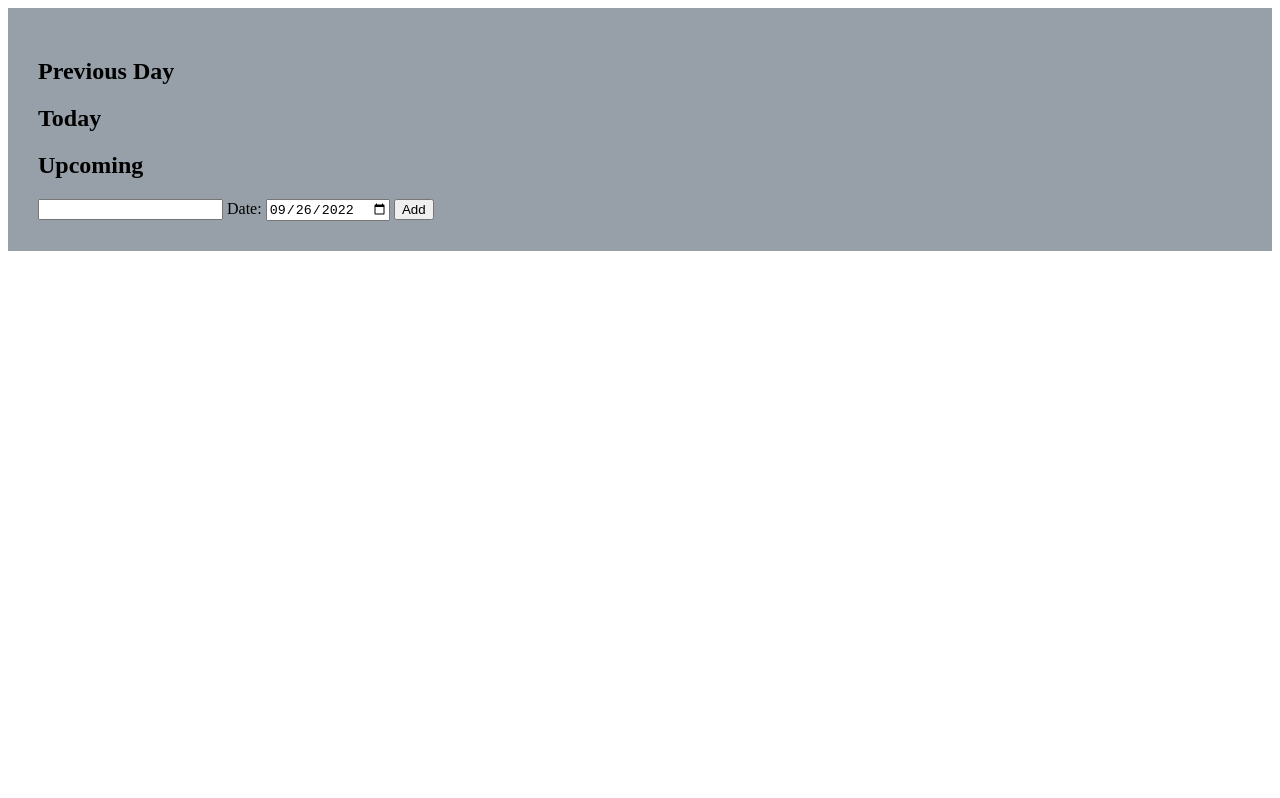
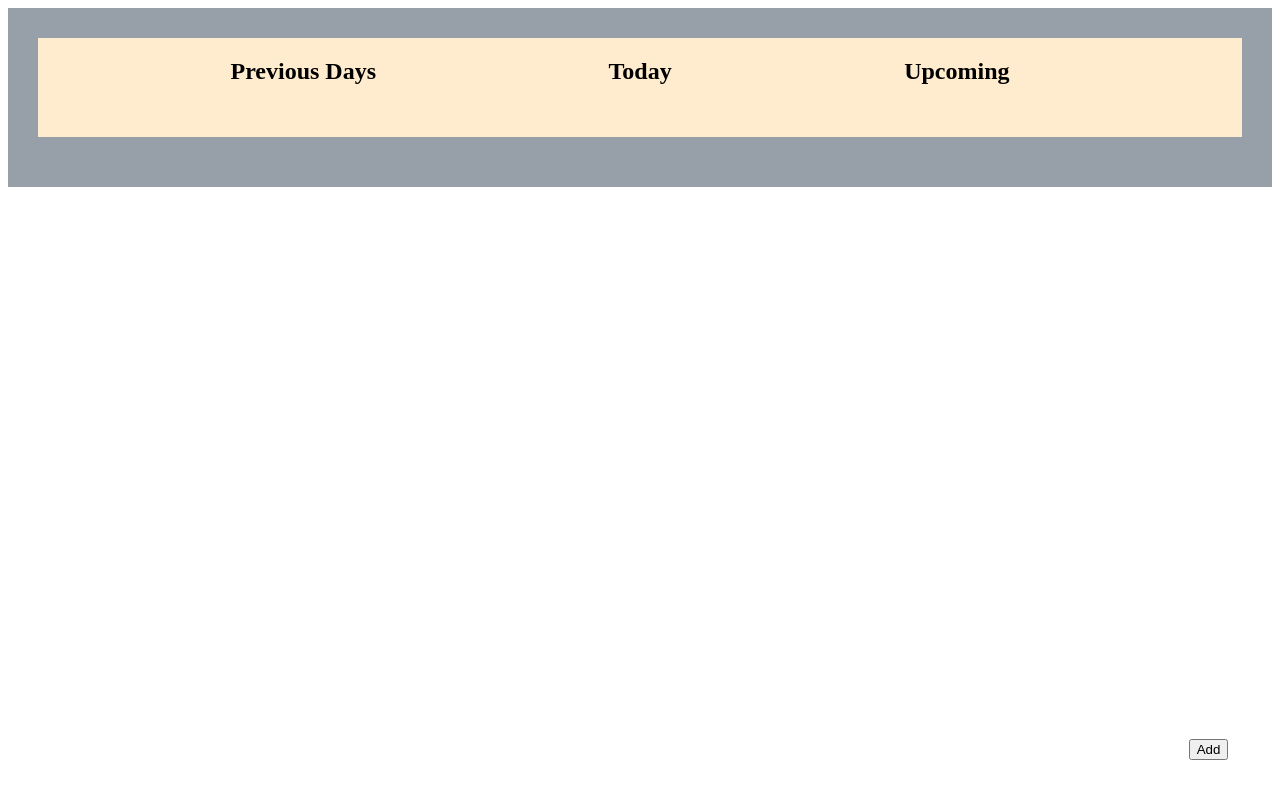
Before and after one commit to ThanasisKl/TasksOrganizer, a website with bundled scripts: page public/index.html in a window 1280 px wide. Built offline with nearby package versions, Linux system fonts and the light colour scheme.

Commit message:
adding add button and fixing css style

```diff
--- a/public/index.html
+++ b/public/index.html
@@ -10,22 +10,32 @@
 </head>
 <body>
   <div id="mainDiv">
-    <ul id="list">
-      <h2 class="headings">Previous Day</h2>
+    <div id="tasks">
+      <div class="lists">
+        <h2 class="headings">Previous Days</h2>
         <ul id="before_list"></ul>
+      </div>
 
+      <div class="lists">
         <h2 class="headings">Today</h2>
         <ul id="today_list"></ul>
+      </div>
 
+      <div class="lists">
         <h2 class="headings">Upcoming</h2>
         <ul id="upcoming_list"></ul>
-    </ul>
+      </div>
+    </div>
+    <div id="addBtnDiv">
+      <button id="addBtn">Add</button>
+    </div>
+    <div id="formDiv">
       <form id="new-task-form">
         <input type="text" id="new-task-title">
-      <label for="date">Date:</label>
         <input type="date" id="date" name="date">
         <button type="submit">Add</button>
       </form>
     </div>
+  </div>
 </body>
 </html>
--- a/public/styles.css
+++ b/public/styles.css
@@ -1,13 +1,49 @@
 body{
     height: 100%;
-}
-
-#list {
-    list-style: none;
-    padding: 0;
 }
 
 #mainDiv{
     background-color: rgb(151, 160, 169);
     padding:30px;
 }
+
+#tasks{
+    display: flex;
+    flex-direction: row;
+    flex-wrap: wrap;
+    justify-content: space-evenly;
+    background-color: blanchedalmond;
+    margin-bottom: 20px;
+}
+
+.lists{
+    display: flex;
+    flex-direction: column;
+    margin-right: 40px;
+    height: 10%;
+}
+
+ul {
+    list-style-type: none;
+}
+
+#formDiv{
+    position:fixed;
+    width: 50%;
+    bottom: 5px;
+    border: 3px solid ;
+    width: 100%;
+    background-color: rgb(192, 173, 150);
+    visibility:hidden;
+}
+
+#addBtnDiv{
+    position:fixed;
+    bottom: 5%;
+    width: 100%;
+    text-align: right;
+}
+
+#addBtn{
+    margin-right: 7%;
+}
--- a/src/index.ts
+++ b/src/index.ts
@@ -15,6 +15,8 @@ const today_list = document.querySelector<HTMLUListElement>("#today_list");
 const upcoming_list = document.querySelector<HTMLUListElement>("#upcoming_list");
 const form = document.getElementById("new-task-form") as HTMLFormElement | null;
 const input = document.querySelector<HTMLInputElement>("#new-task-title");
+const addButton = document.getElementById("addBtn") as HTMLButtonElement;
+const formDiv = document.getElementById("formDiv") as HTMLDivElement;
 let date_input = document.querySelector<HTMLInputElement>("#date")!;
 
 const current_date = new Date();
@@ -22,6 +24,11 @@ date_input.value = getCurrentDate();
 
 const tasks: Task[] = loadTasks();
 tasks.forEach(addListItem);
+
+addButton?.addEventListener("click", () => {
+    addButton.style.visibility = "hidden";
+    formDiv.style.visibility = "visible";
+});
 
 form?.addEventListener("submit", event => {
     if (input?.value.trim() == "" || input?.value == null) return;
@@ -41,6 +48,9 @@ form?.addEventListener("submit", event => {
 
     addListItem(newTask);
     input.value = "";
+
+    addButton.style.visibility = "visible";
+    formDiv.style.visibility = "hidden";
   })
 
 function addListItem(task: Task): void {
```
Lines whose indentation alone changed are shown as unchanged.
